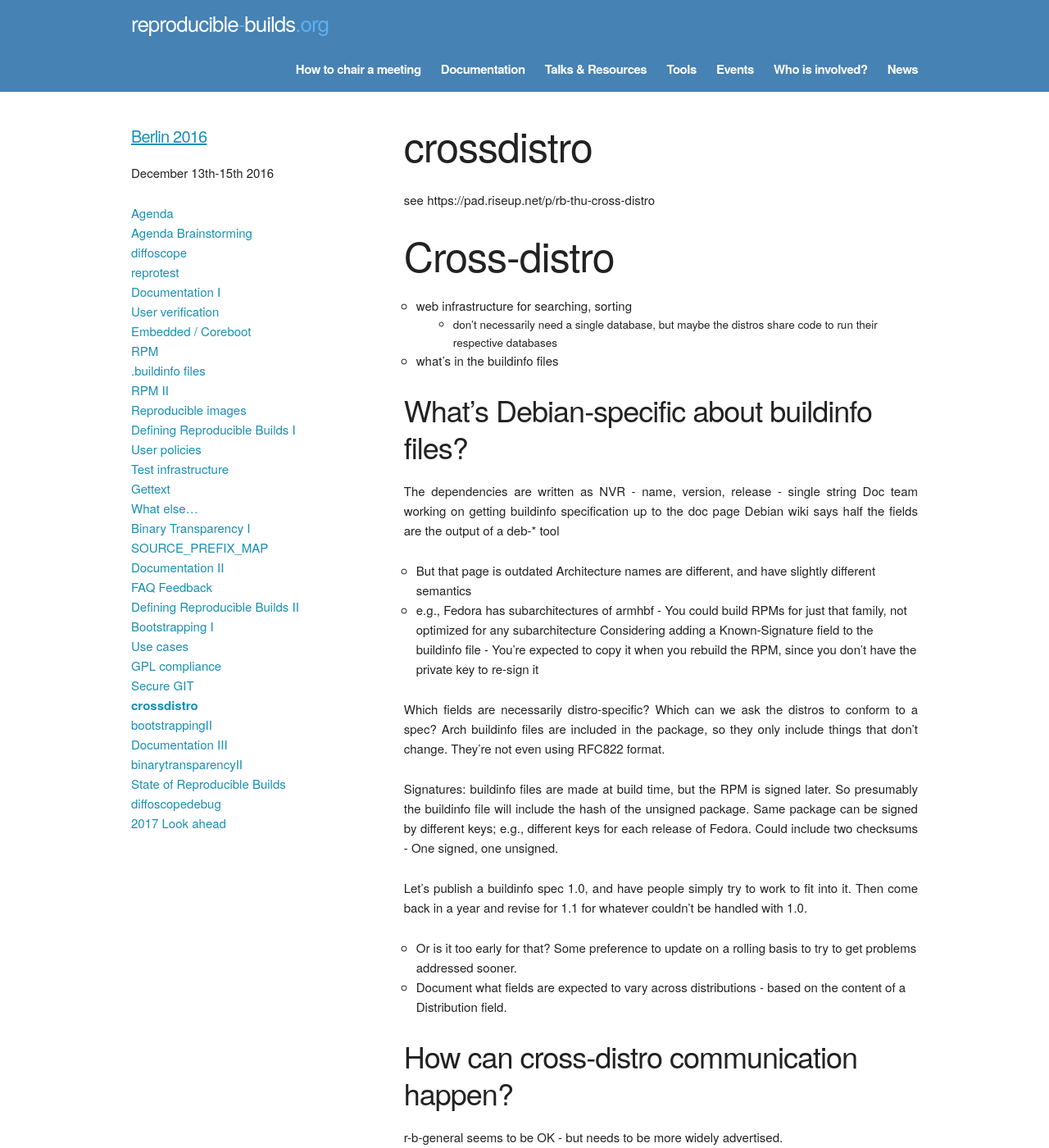
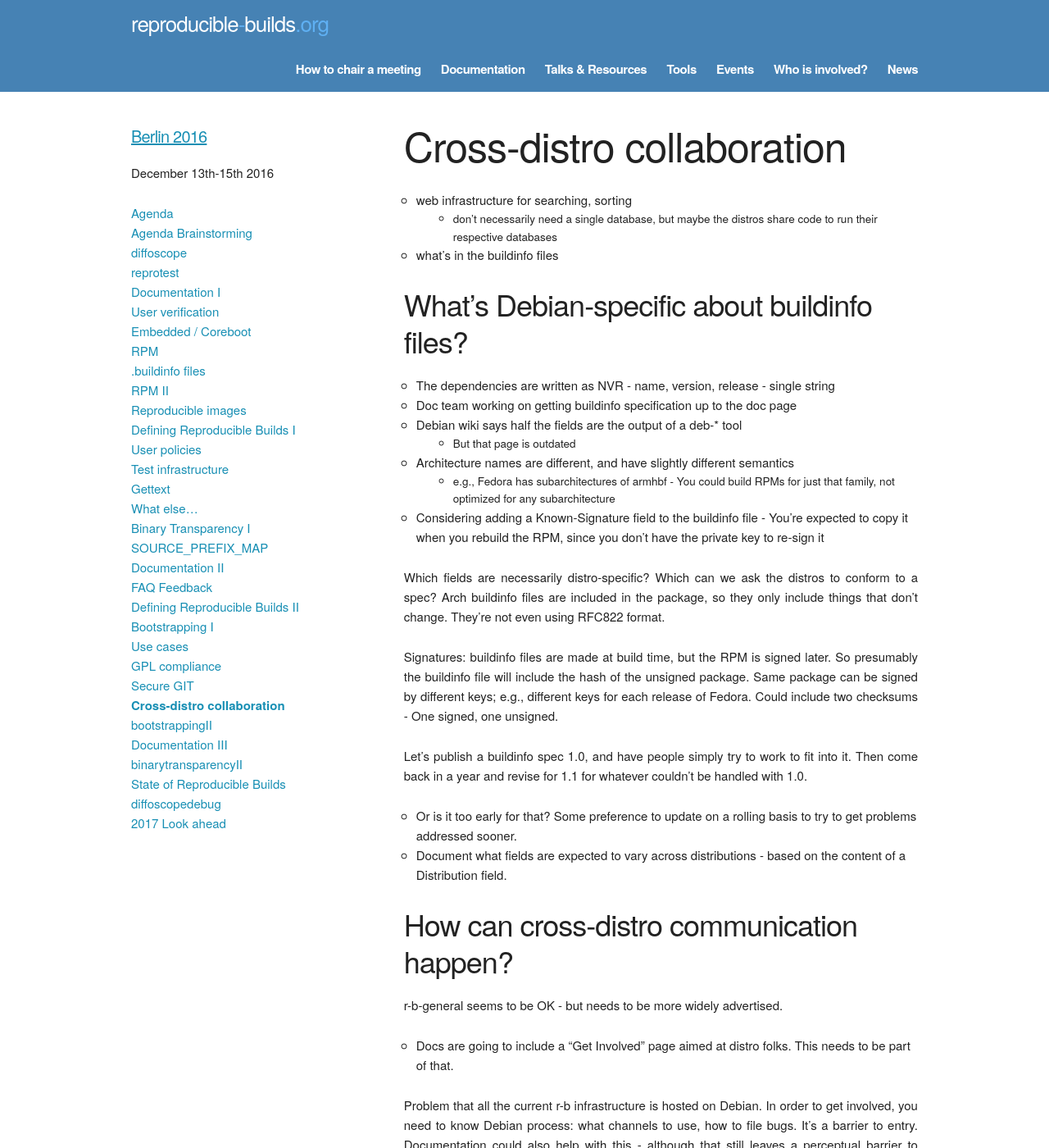
Before and after one commit to prototypefund/reproducible-website, a Jekyll site: the page built from _events/berlin2016/crossdistro.md, in a window 1280 px wide and 1400 px high. Shown: the whole window at 82% size. Built offline with Jekyll 4.4.1, drawn with Linux system fonts in a browser that asks for light colours; some web fonts are replaced; some of the changed text lies outside the part shown.

Commit message:
berlin2016: cross-distro formatting
Signed-off-by: Holger Levsen <holger@layer-acht.org>

```diff
--- a/_events/berlin2016/crossdistro.md
+++ b/_events/berlin2016/crossdistro.md
@@ -1,14 +1,10 @@
 ---
 layout: event_detail
-title: crossdistro
+title: Cross-distro collaboration
 event: berlin2016
 order: 250
 permalink: /events/berlin2016/crossdistro/
 ---
-
-see https://pad.riseup.net/p/rb-thu-cross-distro
-
-# Cross-distro
 
 * web infrastructure for searching, sorting
   * don't necessarily need a single database, but maybe the distros share code to run their respective databases
@@ -16,13 +12,13 @@ see https://pad.riseup.net/p/rb-thu-cross-distro
 
 ## What's Debian-specific about buildinfo files?
 
-The dependencies are written as NVR - name, version, release - single string
-Doc team working on getting buildinfo specification up to the doc page
-Debian wiki says half the fields are the output of a deb-* tool
+* The dependencies are written as NVR - name, version, release - single string
+* Doc team working on getting buildinfo specification up to the doc page
+* Debian wiki says half the fields are the output of a deb-* tool
   * But that page is outdated
-Architecture names are different, and have slightly different semantics
+* Architecture names are different, and have slightly different semantics
   * e.g., Fedora has subarchitectures of armhbf - You could build RPMs for just that family, not optimized for any subarchitecture
-Considering adding a Known-Signature field to the buildinfo file - You're expected to copy it when you rebuild the RPM, since you don't have the private key to re-sign it
+* Considering adding a Known-Signature field to the buildinfo file - You're expected to copy it when you rebuild the RPM, since you don't have the private key to re-sign it
 
 Which fields are necessarily distro-specific?  Which can we ask the distros to conform to a spec?
 Arch buildinfo files are included in the package, so they only include things that don't change.  They're not even using RFC822 format.
@@ -31,13 +27,15 @@ Signatures: buildinfo files are made at build time, but the RPM is signed later.
 Could include two checksums - One signed, one unsigned.
 
 Let's publish a buildinfo spec 1.0, and have people simply try to work to fit into it.  Then come back in a year and revise for 1.1 for whatever couldn't be handled with 1.0.
-  * Or is it too early for that?  Some preference to update on a rolling basis to try to get problems addressed sooner.
-  * Document what fields are expected to vary across distributions - based on the content of a Distribution field.
+
+ * Or is it too early for that?  Some preference to update on a rolling basis to try to get problems addressed sooner.
+ * Document what fields are expected to vary across distributions - based on the content of a Distribution field.
 
 ## How can cross-distro communication happen?
 
 r-b-general seems to be OK - but needs to be more widely advertised.
-  * Docs are going to include a "Get Involved" page aimed at distro folks.  This needs to be part of that.
+
+ * Docs are going to include a "Get Involved" page aimed at distro folks.  This needs to be part of that.
 
 Problem that all the current r-b infrastructure is hosted on Debian.  In order to get involved, you need to know Debian process: what channels to use, how to file bugs.  It's a barrier to entry.  Documentation could also help with this - although that still leaves a perceptual barrier to entry.  Something Forge-like would be more friendly - Something that consolidates all the work in a single place.  Fedora used to have FedoraHosted; now it has https://pagure.io/.
 
@@ -65,7 +63,7 @@ issues-and-notes.yaml - Stored in a Git repository that lists distro-specific is
 https://maintainer.zq1.de - Bernhard's site that shows the version of a package in each distro, with links to source repos and patch trackers (todo: bug-trackers?)
 
 Unrelated cross-distro MLs
-https://lists.linaro.org/mailman/listinfo/cross-distro ARM-specific?
+[https://lists.linaro.org/mailman/listinfo/cross-distro](https://lists.linaro.org/mailman/listinfo/cross-distro) ARM-specific?
 
 ## Gentoo
 
@@ -76,5 +74,3 @@ As a matter of policy, Gentoo packages can change without changing the package v
 
 Does it make sense for buildinfo files to refer to each other?  e.g., this package was built with this version of GCC, here's the buildinfo file for that...
 CFLAGS need to be sorted.  Probably best to do that when the buildinfo file is written.  Just pick an order and use that.
-
--
```
Also changed, not shown: _events/berlin2016/agenda.md (+3 -3 lines).
